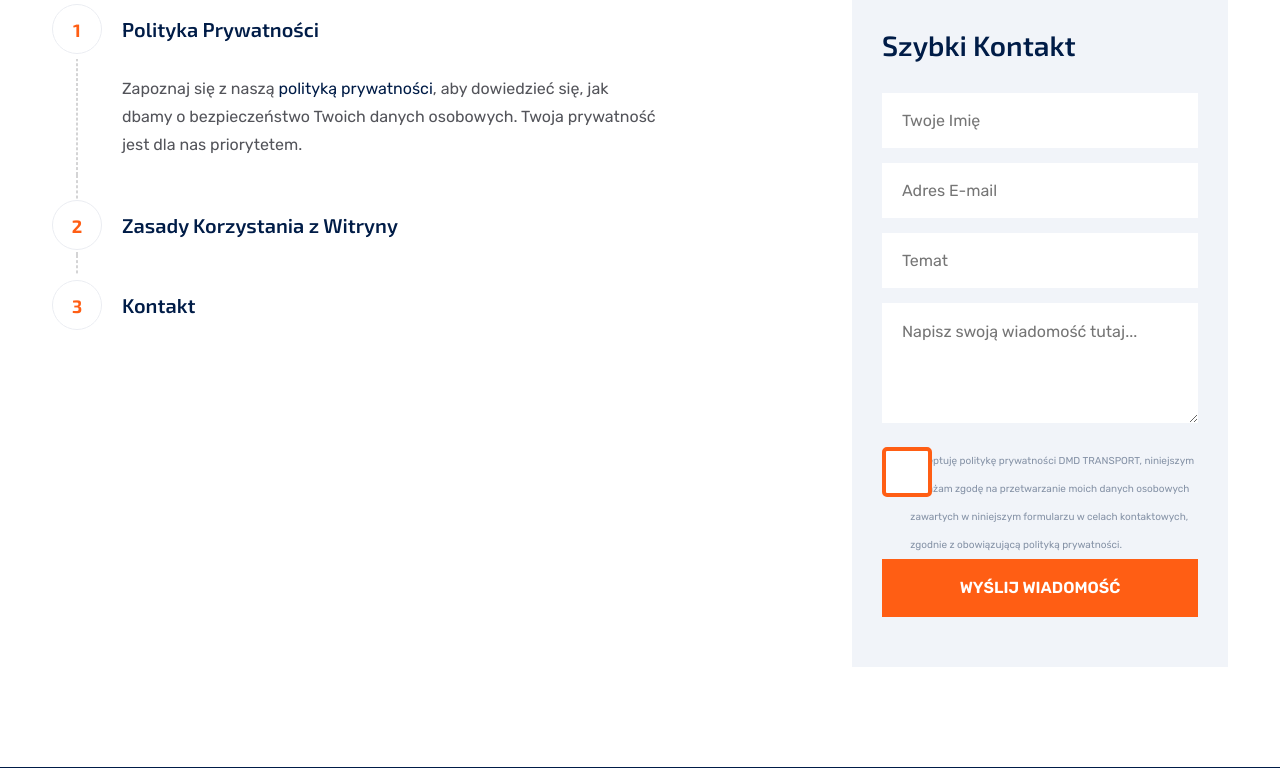
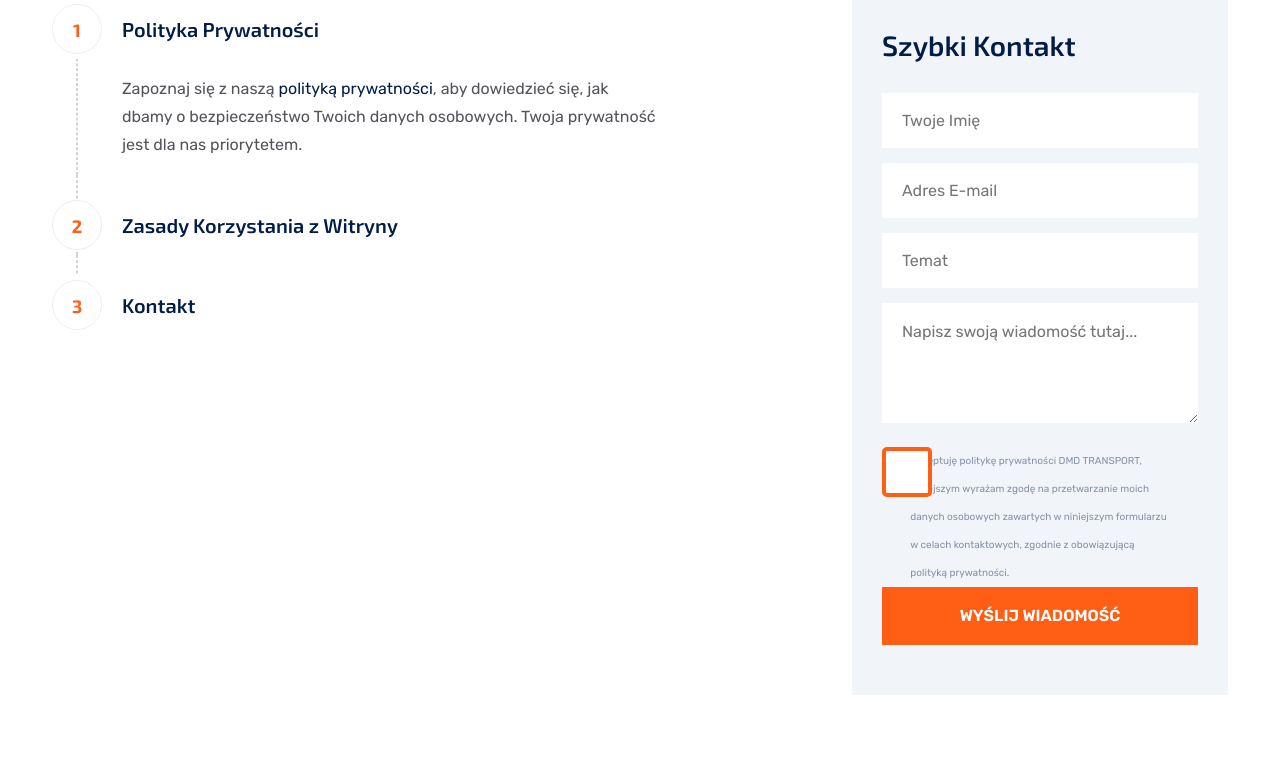
Before and after one commit to informatykdmd/dmdtransport, a Python web app: template templates/pomoc.html in a window 1280 px wide. Shown: the part 433-1201 px from the top of the page. Run offline with Jinja, Linux system fonts and the light colour scheme; the template is opened without the code that fills it, so the values that code supplies are empty; some libraries are stand-ins or nearby versions.

Commit message:
Working now

```diff
--- a/templates/pomoc.html
+++ b/templates/pomoc.html
@@ -86,7 +86,7 @@
                                   <input class="polityka-switch" type="checkbox" id="polityka_przywatnosci" name="condition">
                                   <label class="polityka-switch-label" for="polityka_przywatnosci"></label>
                               </div>
-                              <div class="col-lg-11">
+                              <div class="col-lg-10">
                                   <label for="polityka_przywatnosci" style="font-size: 10px;">
                                       Akceptuję politykę prywatności DMD TRANSPORT, niniejszym wyrażam zgodę na
                                       przetwarzanie moich danych osobowych zawartych w niniejszym formularzu w celach
```
